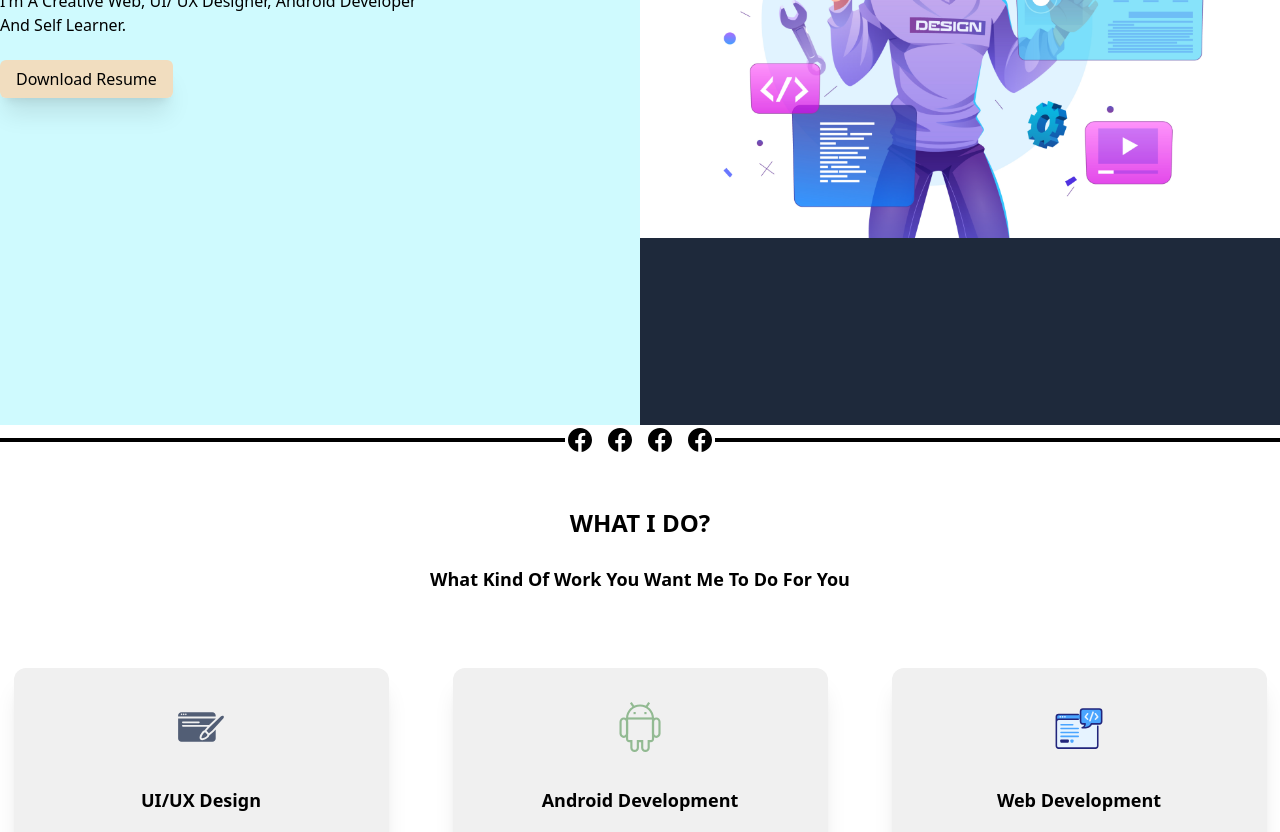
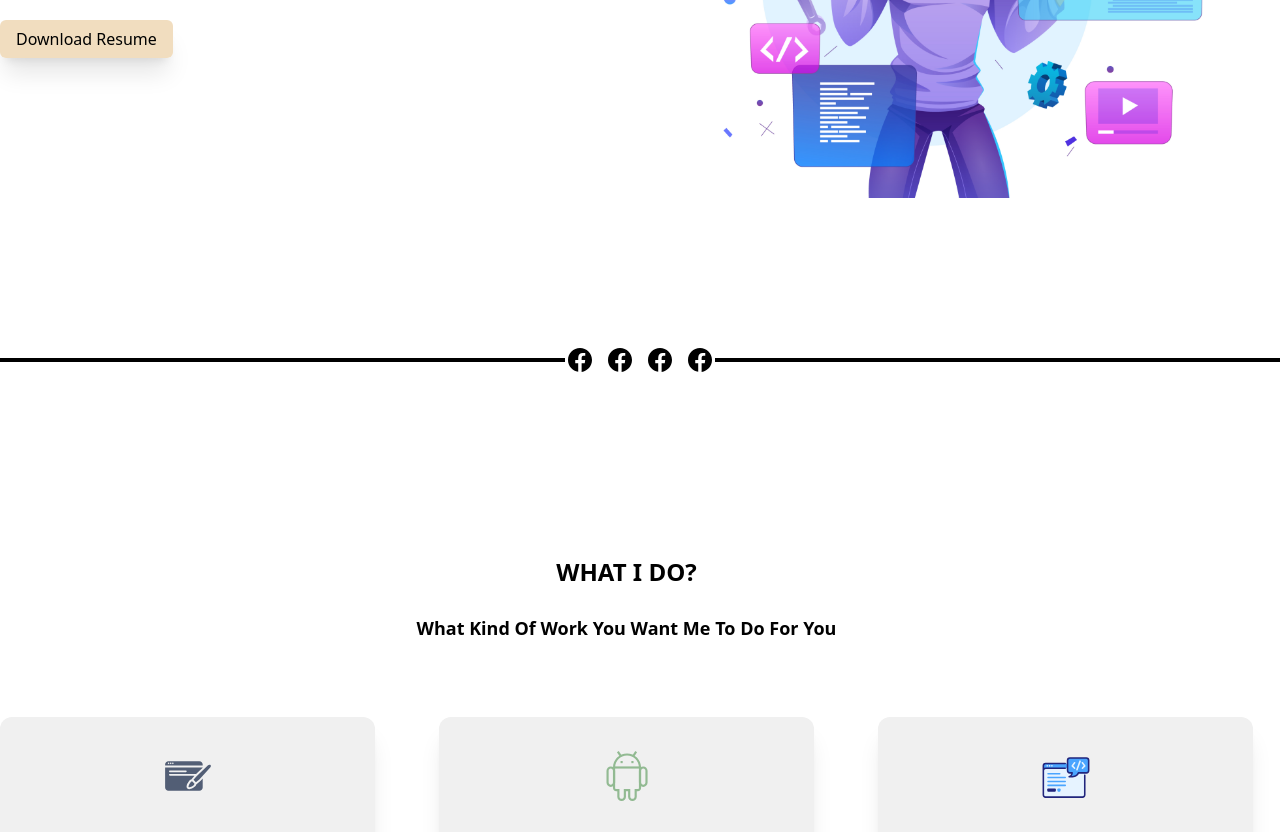
Before and after one commit to thurakhant/Portfolio, a website: page src/index.html in a window 1280 px wide. Shown: the part 455-1287 px from the top of the page. Drawn offline with Linux system fonts and the light colour scheme.

Commit message:
changes screen size

```diff
--- a/src/index.html
+++ b/src/index.html
@@ -13,7 +13,7 @@
 
 <body>
   <!-- Navagation Session -->
-  <div class="">
+  <div class="flex flex-col h-screen">
     <nav class="flex justify-between bg-white p-6 w-full shadow-md">
       <div class="flex items-center flex-shrink-0 text-primary ml-[100px]">
         <svg class="fill-current h-8 w-8 mr-2" xmlns="http://www.w3.org/2000/svg" height="54" viewBox="0 0 24 24"
@@ -72,10 +72,10 @@
 
         </div>
     </nav>
-     <section id="home">
-      <div class=" flex min-h-screen bg-slate-800">
+     <!-- Home Section -->
+      <div class="container mx-auto flex flex-grow">
         <div class="flex flex-1 justify-center items-center">
-          <div class="flex flex-col justify-center bg-cyan-100 w-full h-full">
+          <div class="flex flex-col justify-center w-full h-full">
             <h1 class="text-4xl text-black font-bold">
               I'M Thura Khant Thein
             </h1>
@@ -98,12 +98,7 @@
         </div>
 
       </div>
-
-    </section>
   </div>
-
-    <!-- Home Section -->
-
     <!-- Social Media Bar -->
     <section>
       <div class="container mx-auto flex flex-row items-center">
@@ -150,9 +145,9 @@
 
     <!-- Do Session -->
     <section id="doExp">
-      <div class="container mx-auto  ">
-        <div class="flex flex-col items-center">
-          <div class="mt-[50px] font-bold text-[24px]">WHAT I DO?</div>
+      <div class="container mx-auto h-screen flex items-center">
+        <div class="flex flex-col items-center justify-end">
+          <div class="font-bold text-[24px]">WHAT I DO?</div>
           <div class="mt-[25px] font-semibold text-[18px]">What Kind Of Work You Want Me To Do For You</div>
           <!-- Card -->
           <div class="do-session-layout">
@@ -276,8 +271,15 @@
           </div>
 
 
-          <!-- Experience -->
-          <div class="mt-[85px] font-semibold text-[24px]">Experience</div>
+
+
+        </div>
+      </div>
+    </section>
+    <!-- Experience Session-->
+    <div class="container mx-auto">
+      <div class="flex flex-col items-center">
+        <div class="mt-[85px] font-semibold text-[24px]">Experience</div>
           <div class="flex flex-row w-full mt-[50px] ">
             <div class="flex flex-1">
               <div class="grid grid-flow-cols-3 gap-y-4">
@@ -381,10 +383,11 @@
             </div>
             <div class="flex flex-1 justify-center bg-cyan-50 rounded-xl shadow-xl"></div>
           </div>
-        </div>
       </div>
-    </section>
-    <!-- Experience Session-->
+
+    </div>
+
+
     <section>
       <div class="container mx-auto mt-[80px]">
         <div class="text-center">My Projects</div>
```
Also changed, not shown: dist/output.css.
